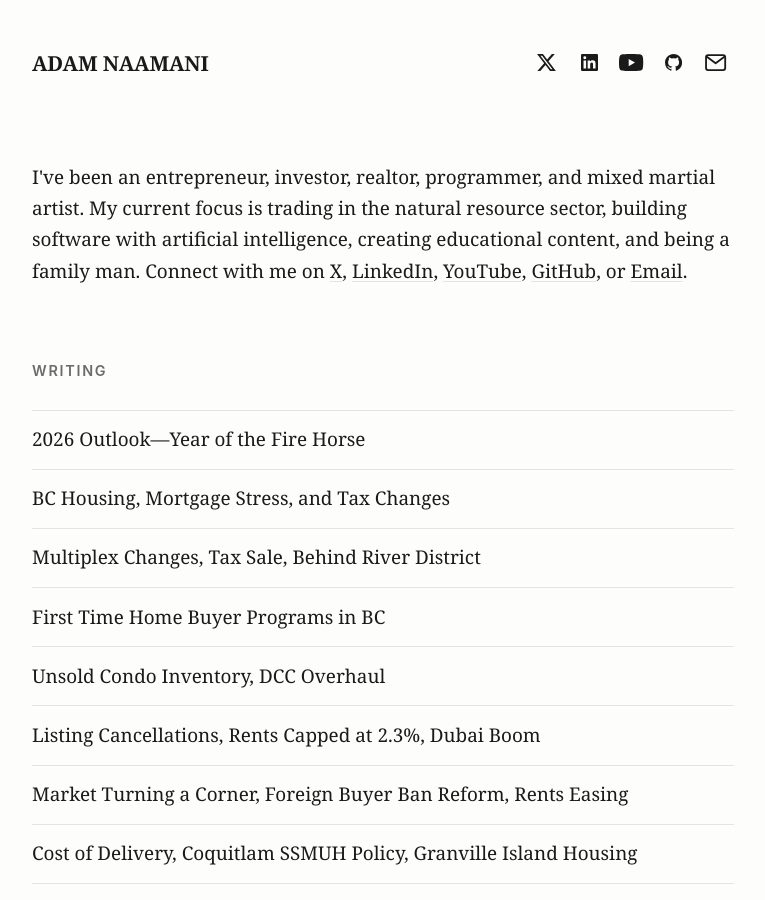
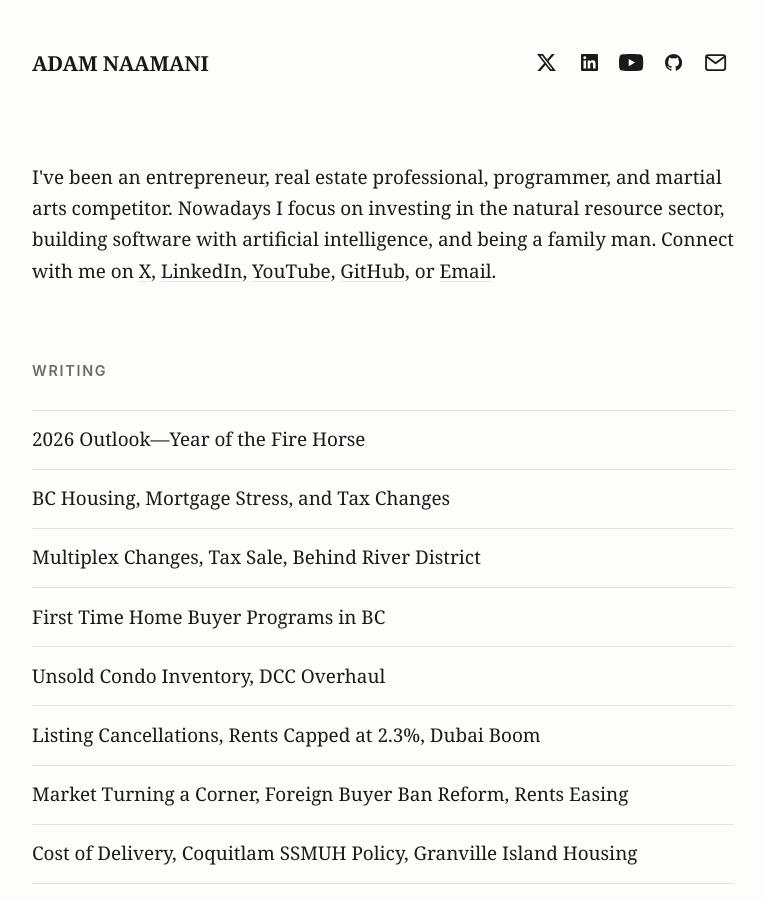
Before and after one commit to adamnaamani/adamnaamani, a Jekyll site: the page built from index.md, in a window 1280 px wide and 900 px high. Shown: the whole window, without its empty margins (257-1022 px from the left). Built offline with Jekyll 4.4.1, drawn with Linux system fonts in a browser that asks for light colours.

Commit message:
Update site bio: refine roles and current focus wording
Made-with: Cursor

```diff
--- a/_config.yml
+++ b/_config.yml
@@ -1,9 +1,9 @@
 title: Adam Naamani
 email: adamnaamani@gmail.com
 description: >-
-  I've been an entrepreneur, investor, realtor, programmer, and mixed martial artist. My current focus is trading in the natural resource sector, building software with artificial intelligence, creating educational content, and being a family man.
+  I've been an entrepreneur, real estate professional, programmer, and martial arts competitor. Nowadays I focus on investing in the natural resource sector, building software with artificial intelligence, and being a family man.
 intro: >-
-  I've been an entrepreneur, investor, realtor, programmer, and mixed martial artist. My current focus is trading in the natural resource sector, building software with artificial intelligence, creating educational content, and being a family man. Connect with me on <a href="https://x.com/adamknaamani">X</a>, <a href="https://www.linkedin.com/in/adamnaamani">LinkedIn</a>, <a href="https://www.youtube.com/@adamnaamani">YouTube</a>, <a href="https://github.com/adamnaamani">GitHub</a>, or <a href="mailto:adamnaamani@gmail.com">Email</a>.
+  I've been an entrepreneur, real estate professional, programmer, and martial arts competitor. Nowadays I focus on investing in the natural resource sector, building software with artificial intelligence, and being a family man. Connect with me on <a href="https://x.com/adamknaamani">X</a>, <a href="https://www.linkedin.com/in/adamnaamani">LinkedIn</a>, <a href="https://www.youtube.com/@adamnaamani">YouTube</a>, <a href="https://github.com/adamnaamani">GitHub</a>, or <a href="mailto:adamnaamani@gmail.com">Email</a>.
 baseurl: ""
 url: "https://adamnaamani.com"
 lang: en
```
